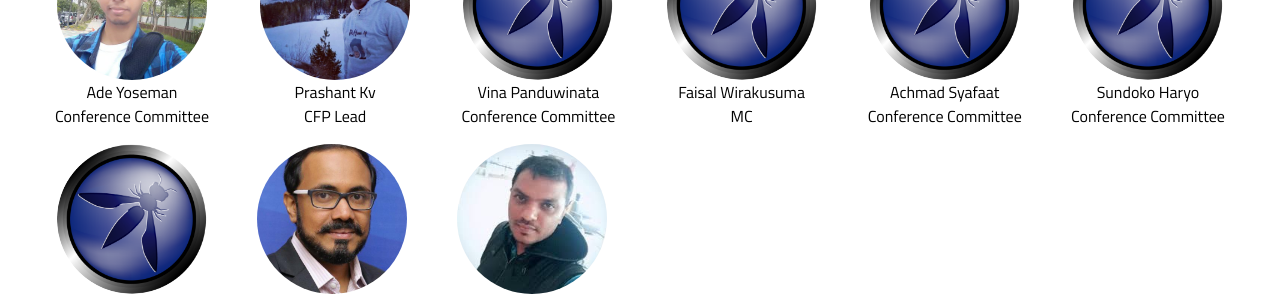
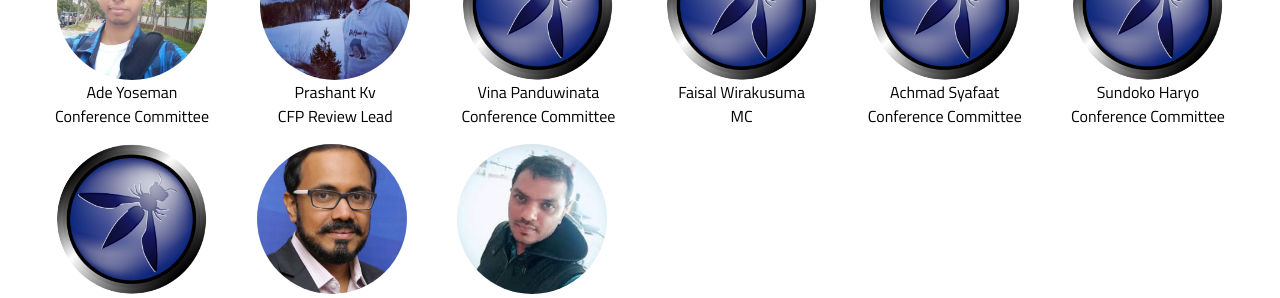
Before and after one commit to globalsea/globalsea.github.io, a Jekyll site: the page built from about/team.md, in a window 1280 px wide. Shown: the part 596-894 px from the top of the page. Built offline with Jekyll 4.4.1, drawn with Linux system fonts in a browser that asks for light colours; some web fonts are replaced.

Commit message:
Update team.yml

```diff
--- a/_data/team.yml
+++ b/_data/team.yml
@@ -3,7 +3,7 @@ conferenceteam:
     role: Conference Committee
     image: adeyoseman.jpg
   - name: Prashant Kv
-    role: CFP Lead
+    role: CFP Review Lead
     image: prashant.jpg
   - name: Vina Panduwinata
     role: Conference Committee
```
